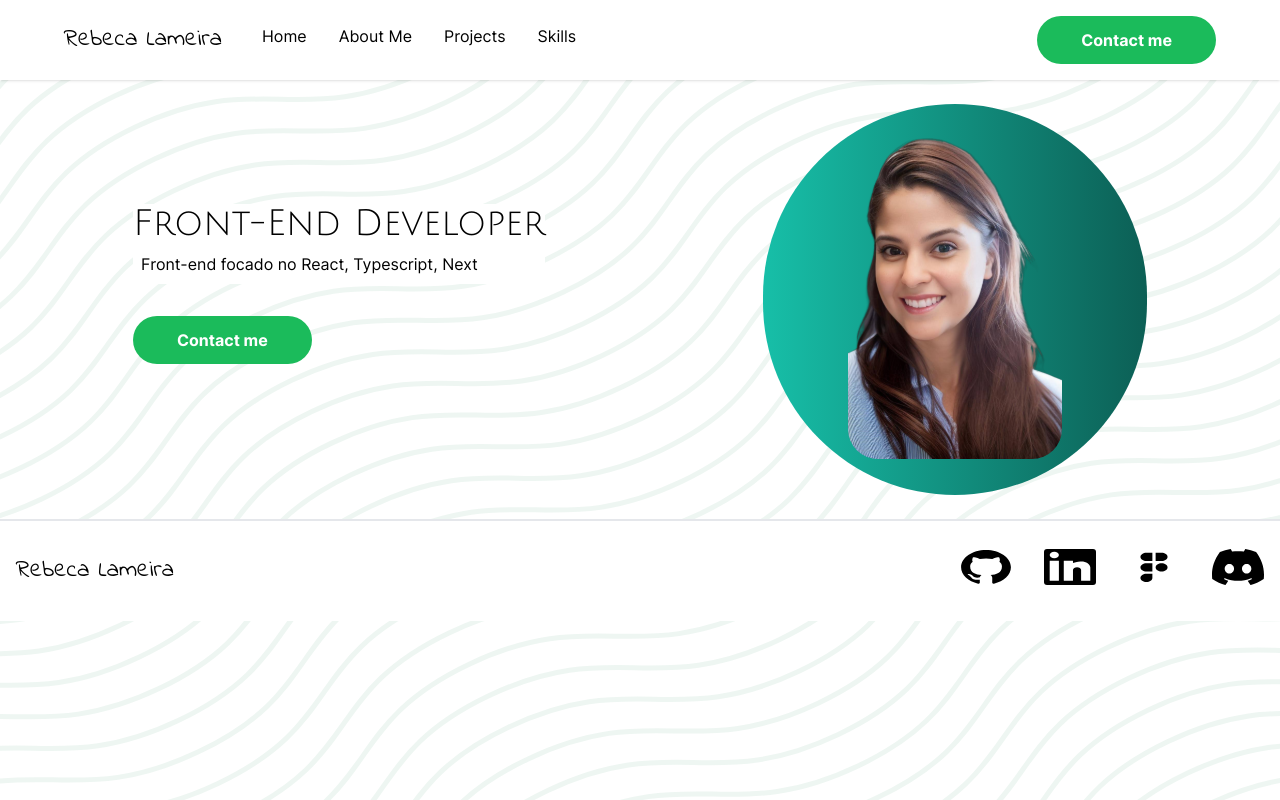
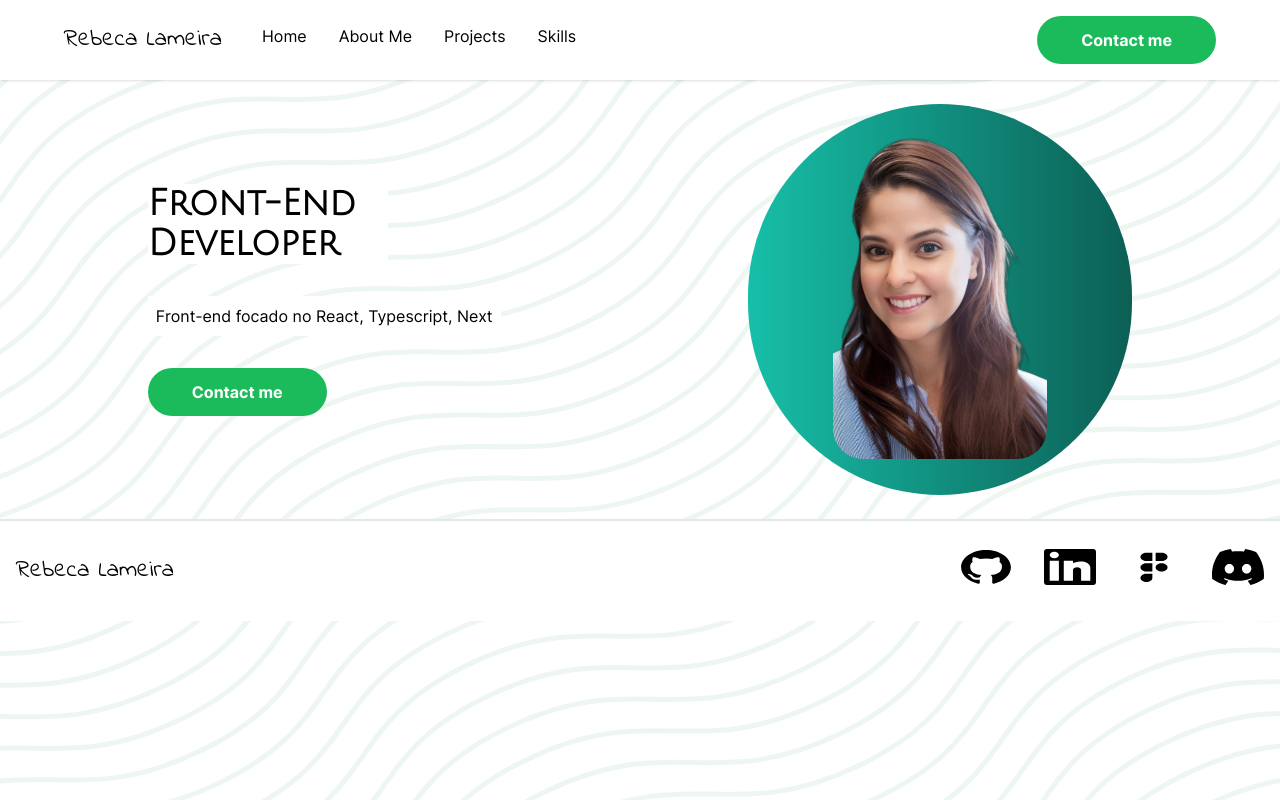
Before and after one commit to RebecaLameira/my-portfolio, a Next.js app: page / in a window 1280 px wide. Built offline with nearby package versions, Linux system fonts and the light colour scheme.

Commit message:
Adding responsive design on the header.

```diff
--- a/src/components/Header/Header.tsx
+++ b/src/components/Header/Header.tsx
@@ -4,9 +4,12 @@ import Link from "next/link";
 
 const Header = () => {
 	return (
-		<header className="flex flex-wrap m-2 p-4 items-center justify-around">
-			<div className="">
-				<h1 className="bg-white font-julius text-4xl">Front-End Developer</h1>
+		<header className="flex flex-wrap m-2 p-4 items-center justify-around sm:max-lg:flex-wrap-reverse">
+			<div className="sm:justify-center">
+				<h1 className="bg-white container w-60 h-20 font-julius font-black text-4xl my-8">
+					Front-End <br />
+					Developer
+				</h1>
 				<p className="bg-white text-base p-2">
 					Front-end focado no React, Typescript, Next
 				</p>
```
